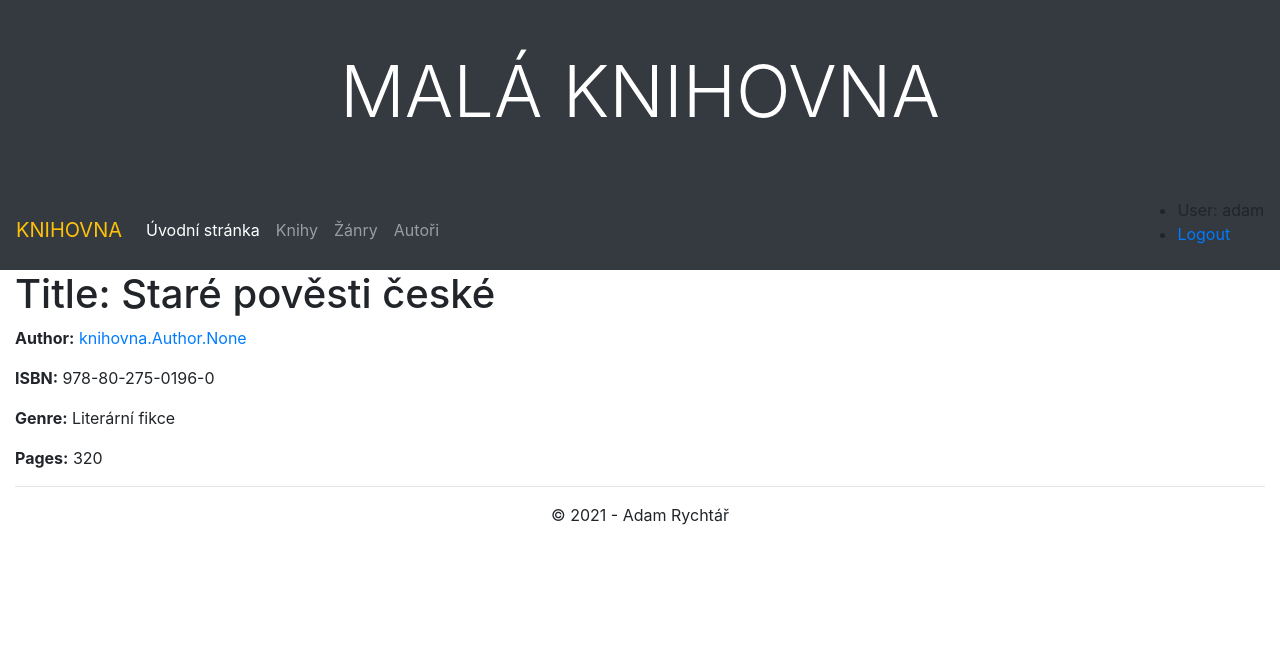
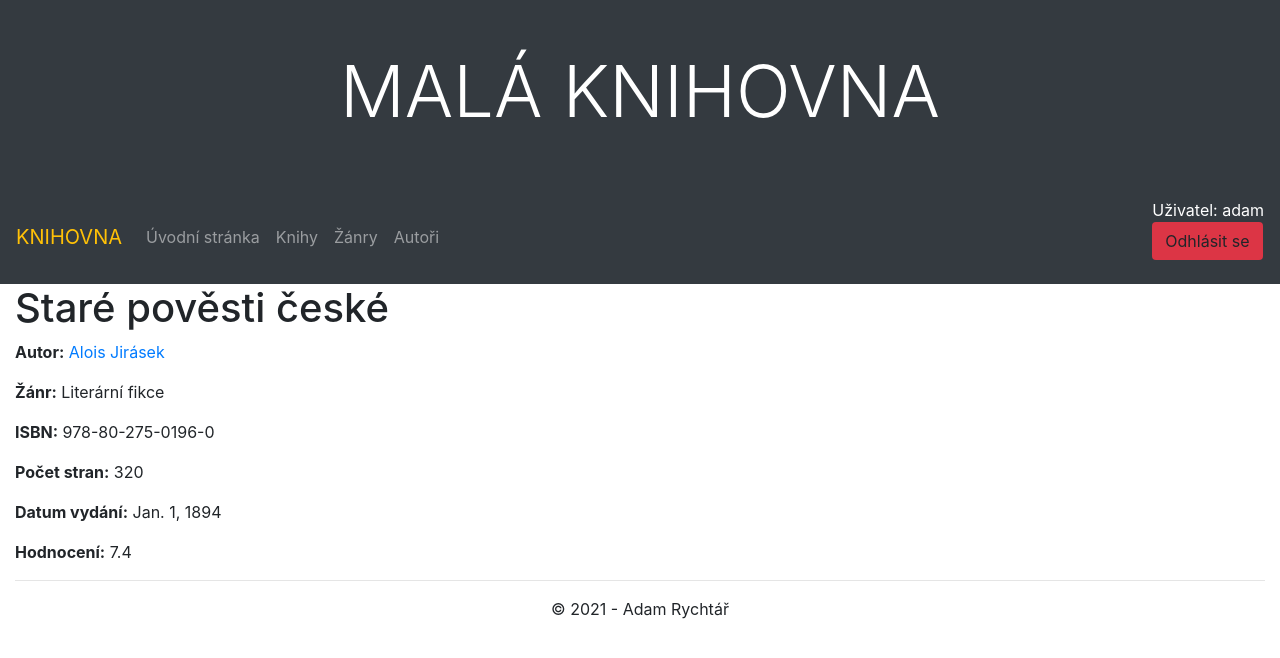
Before and after one commit to rychtaradam/library-django, a Django app: page /knihovna/book/4 in a window 1280 px wide. Shown: the top 658 px of the page. Run offline with Django 3.2, Linux system fonts and the light colour scheme; a user stored in the database is signed in; data comes from the database, SQL or seed files in the repository; both versions use the stored data as it was after the commit; some libraries are stand-ins or nearby versions.

Commit message:
Úprava vzhledu několika templatů, oprava výpisu jména autora

```diff
--- a/knihovna/templates/base.html
+++ b/knihovna/templates/base.html
@@ -20,7 +20,7 @@
             <div class="collapse navbar-collapse" id="collapsibleNavbar">
                 <ul class="navbar-nav">
                     <li class="nav-item">
-                        <a class="nav-link active" href="{% url 'index' %}">Úvodní stránka</a>
+                        <a class="nav-link" href="{% url 'index' %}">Úvodní stránka</a>
                     </li>
                     <li class="nav-item">
                         <a class="nav-link" href="{% url 'books' %}">Knihy</a>
@@ -33,12 +33,12 @@
                     </li>
                 </ul>
             </div>
-            <ul class="sidebar-nav">
+            <ul class="sidebar-nav" style="list-style-type:none;">
                 {% if user.is_authenticated %}
-                <li>User: {{ user.get_username }}</li>
-                <li><a href="{% url 'logout'%}?next={{request.path}}">Logout</a></li>
+                <li class="text-white">Uživatel: {{ user.get_username }}</li>
+                <li><a class="btn bg-danger" href="{% url 'logout'%}?next={{request.path}}">Odhlásit se</a></li>
                 {% else %}
-                <li><a href="{% url 'login'%}?next={{request.path}}">Login</a></li>
+                <li><a class="btn bg-warning" href="{% url 'login'%}?next={{request.path}}">Přihlásit se</a></li>
                 {% endif %}
             </ul>
         </nav>
--- a/knihovna/templates/index.html
+++ b/knihovna/templates/index.html
@@ -16,9 +16,10 @@
             <div class="card-body">
                 <h4 class="card-title">{{ book.name }}</h4>
                 <p class="card-text"><strong>Žánry:</strong>
-
                 {% for genre in book.genre.all %}{{ genre.name }}{% endfor %}
-
+                </p>
+                <p class="card-text"><strong>Autor:</strong>
+                {% for author in book.author.all %}{{ author }}{% endfor %}
                 </p>
                 <p><strong>Hodnocení:</strong> {{ book.rate }}</p>
                 <a href="#" class="btn btn-primary">Podrobnosti</a>
--- a/knihovna/templates/knihovna/book_detail.html
+++ b/knihovna/templates/knihovna/book_detail.html
@@ -1,10 +1,13 @@
 {% extends "base.html" %}
 
 {% block content %}
-  <h1>Title: {{ book.name }}</h1>
-
-  <p><strong>Author:</strong> <a href="">{{ book.author }}</a></p>
+  <h1>{{ book.name }}</h1>
+{% for author in book.author.all %}
+  <p><strong>Autor:</strong> <a href="">{{ author }}</a></p>
+{% endfor %}
+  <p><strong>Žánr:</strong> {{ book.genre.all|join:", " }}</p>
   <p><strong>ISBN:</strong> {{ book.isbn }}</p>
-  <p><strong>Genre:</strong> {{ book.genre.all|join:", " }}</p>
-  <p><strong>Pages:</strong> {{ book.pages }}</p>
+  <p><strong>Počet stran:</strong> {{ book.pages }}</p>
+  <p><strong>Datum vydání:</strong> {{ book.date }}</p>
+  <p><strong>Hodnocení:</strong> {{ book.rate }}</p>
 {% endblock %}
--- a/knihovna/templates/knihovna/book_list.html
+++ b/knihovna/templates/knihovna/book_list.html
@@ -1,12 +1,14 @@
 {% extends "base.html" %}
 
 {% block content %}
-  <h1>Book List</h1>
+  <h1>Seznam knih</h1>
   {% if book_list %}
   <ul>
     {% for book in book_list %}
       <li>
-        <a href="{{ book.get_absolute_url }}">{{ book.name }}</a> ({{book.author}})
+        {% for author in book.author.all %}
+        <a href="{{ book.get_absolute_url }}">{{ book.name }}</a> - {{ author }}
+        {% endfor %}
       </li>
     {% endfor %}
   </ul>
--- a/knihovna/templates/registration/logged_out.html
+++ b/knihovna/templates/registration/logged_out.html
@@ -1,6 +1,6 @@
 {% extends "base.html" %}
 
 {% block content %}
-  <p>Logged out!</p>
-  <a href="{% url 'login'%}">Click here to login again.</a>
+  <p>Odhlášen.</p>
+  <a class="btn bg-success" href="{% url 'login'%}">Znovu přihlásit.</a>
 {% endblock %}
--- a/knihovna/templates/registration/password_reset_complete.html
+++ b/knihovna/templates/registration/password_reset_complete.html
@@ -1,6 +1,6 @@
 {% extends "base_generic.html" %}
 
 {% block content %}
-  <h1>The password has been changed!</h1>
-  <p><a href="{% url 'login' %}">log in again?</a></p>
+  <h1>Heslo bylo změněno!</h1>
+  <p><a href="{% url 'login' %}">Přihlásit se znovu?</a></p>
 {% endblock %}
--- a/knihovna/templates/registration/password_reset_done.html
+++ b/knihovna/templates/registration/password_reset_done.html
@@ -1,5 +1,5 @@
 {% extends "base_generic.html" %}
 
 {% block content %}
-  <p>We've emailed you instructions for setting your password. If they haven't arrived in a few minutes, check your spam folder.</p>
+  <p>Poslali jsme vám email s instrukcemi na změnu hesla.</p>
 {% endblock %}
--- a/knihovna/templates/registration/password_reset_form.html
+++ b/knihovna/templates/registration/password_reset_form.html
@@ -6,7 +6,8 @@
   {% if form.email.errors %}
     {{ form.email.errors }}
   {% endif %}
+      <h4>Zadejte svůj email pro změnu hesla:</h4>
       <p>{{ form.email }}</p>
-    <input type="submit" class="btn btn-default btn-lg" value="Reset password">
+    <input type="submit" class="btn btn-success" value="Resetovat heslo">
   </form>
 {% endblock %}
--- a/knihovna/views.py
+++ b/knihovna/views.py
@@ -21,6 +21,7 @@ def index(request):
 class BookListView(generic.ListView):
     model = Book
     context_object_name = "book_list"
+    paginate_by = 10
 
 
 class BookDetailView(generic.DetailView):
```
Also changed, not shown: knihovna/templates/registration/login.html (+6 -8 lines), knihovna/templates/registration/password_reset_confirm.html (+6 -6 lines), db.sqlite3.
